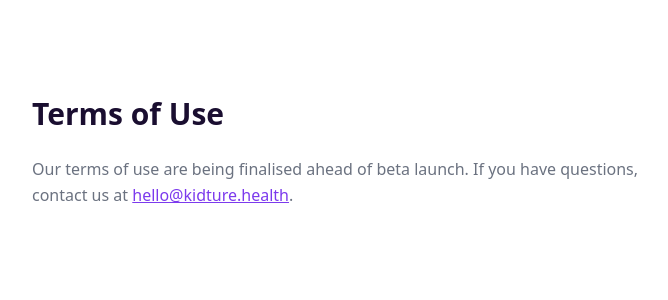
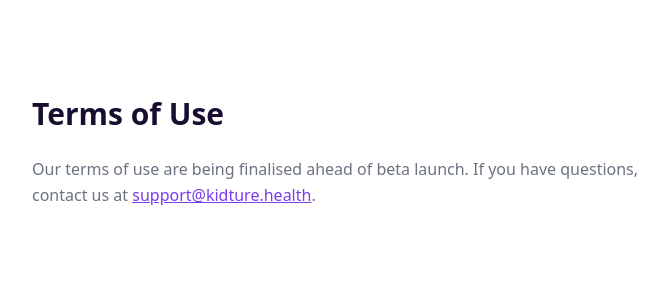
Before and after one commit to kidture/kido-landing, a Next.js app: page /terms in a window 1280 px wide. Shown: the top 300 px of the page, without its empty margins (296-964 px from the left). Built offline with nearby package versions, Linux system fonts and the light colour scheme; no server answers.

Commit message:
Updated emails in terms page

```diff
--- a/app/terms/page.tsx
+++ b/app/terms/page.tsx
@@ -5,8 +5,8 @@
       <p className="text-kido-muted leading-relaxed">
         Our terms of use are being finalised ahead of beta launch. If you have questions,
         contact us at{' '}
-        <a href="mailto:hello@kidture.health" className="text-kido-purple underline">
-          hello@kidture.health
+        <a href="mailto:support@kidture.health" className="text-kido-purple underline">
+          support@kidture.health
         </a>
         .
       </p>
```
